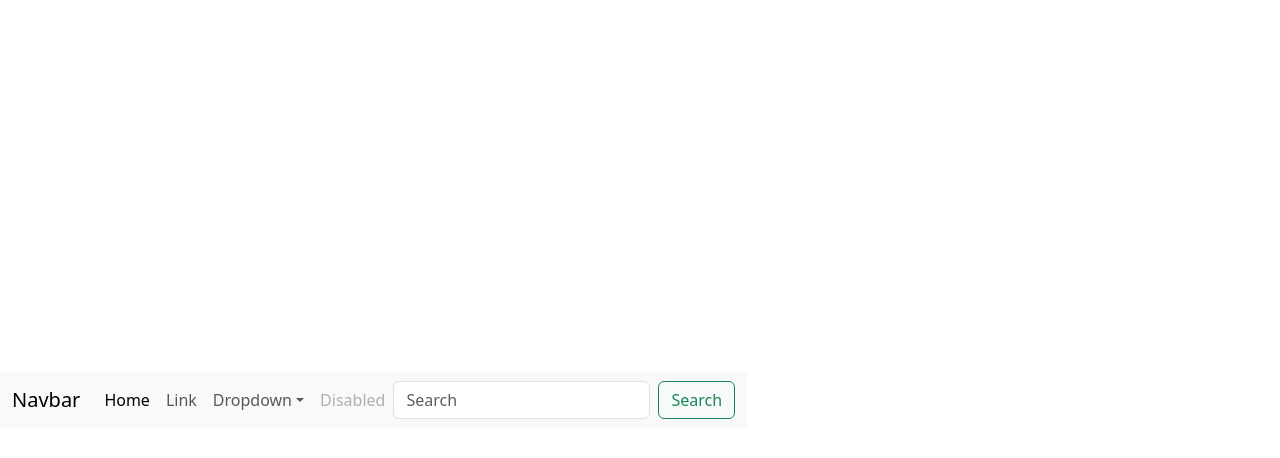
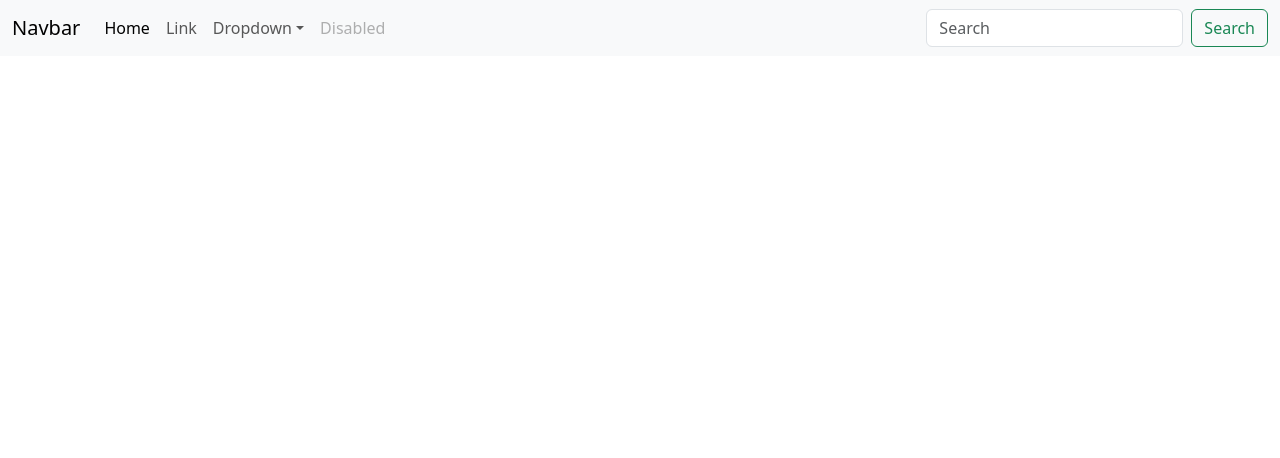
Before and after one commit to Rameeshakhan/RTK-app, a React (Vite) app: page / in a window 1280 px wide. Shown: the top 458 px of the page. Built offline with nearby package versions, Linux system fonts and the light colour scheme.

Commit message:
Style Rsetted

```diff
--- a/src/index.css
+++ b/src/index.css
@@ -1,69 +1,4 @@
-:root {
-  font-family: Inter, system-ui, Avenir, Helvetica, Arial, sans-serif;
-  line-height: 1.5;
-  font-weight: 400;
-
-  color-scheme: light dark;
-  color: rgba(255, 255, 255, 0.87);
-  background-color: #242424;
-
-  font-synthesis: none;
-  text-rendering: optimizeLegibility;
-  -webkit-font-smoothing: antialiased;
-  -moz-osx-font-smoothing: grayscale;
-  -webkit-text-size-adjust: 100%;
+*{
+  margin: 0;
+  padding: 0;
 }
-
-a {
-  font-weight: 500;
-  color: #646cff;
-  text-decoration: inherit;
-}
-a:hover {
-  color: #535bf2;
-}
-
-body {
-  margin: 0;
-  display: flex;
-  place-items: center;
-  min-width: 320px;
-  min-height: 100vh;
-}
-
-h1 {
-  font-size: 3.2em;
-  line-height: 1.1;
-}
-
-button {
-  border-radius: 8px;
-  border: 1px solid transparent;
-  padding: 0.6em 1.2em;
-  font-size: 1em;
-  font-weight: 500;
-  font-family: inherit;
-  background-color: #1a1a1a;
-  cursor: pointer;
-  transition: border-color 0.25s;
-}
-button:hover {
-  border-color: #646cff;
-}
-button:focus,
-button:focus-visible {
-  outline: 4px auto -webkit-focus-ring-color;
-}
-
-@media (prefers-color-scheme: light) {
-  :root {
-    color: #213547;
-    background-color: #ffffff;
-  }
-  a:hover {
-    color: #747bff;
-  }
-  button {
-    background-color: #f9f9f9;
-  }
-}
```
